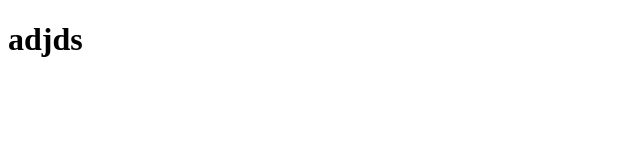
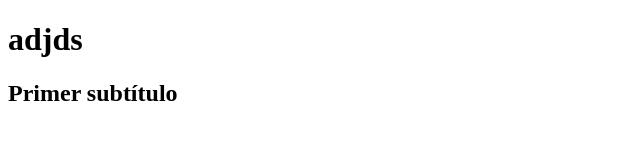
Before and after one commit to Francoheredia/Landinggg, a plain HTML site: page index.html in a window 1280 px wide. Shown: the whole page, without its empty margins (0-640 px from the left). Drawn offline with Linux system fonts and the light colour scheme.

Commit message:
Primer H2

```diff
--- a/index.html
+++ b/index.html
@@ -11,7 +11,7 @@
 <h1>    adjds</h1>
     </header>
     <main>
-
+        <h2>Primer subtítulo</h2>
     </main>
     <footer>
 
```
